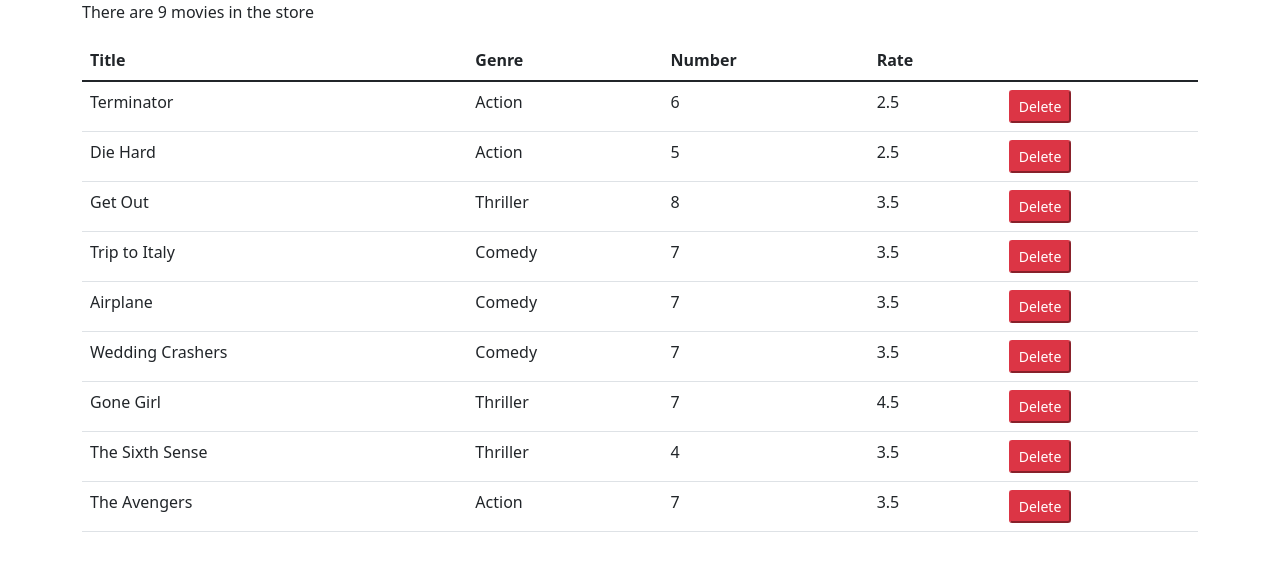
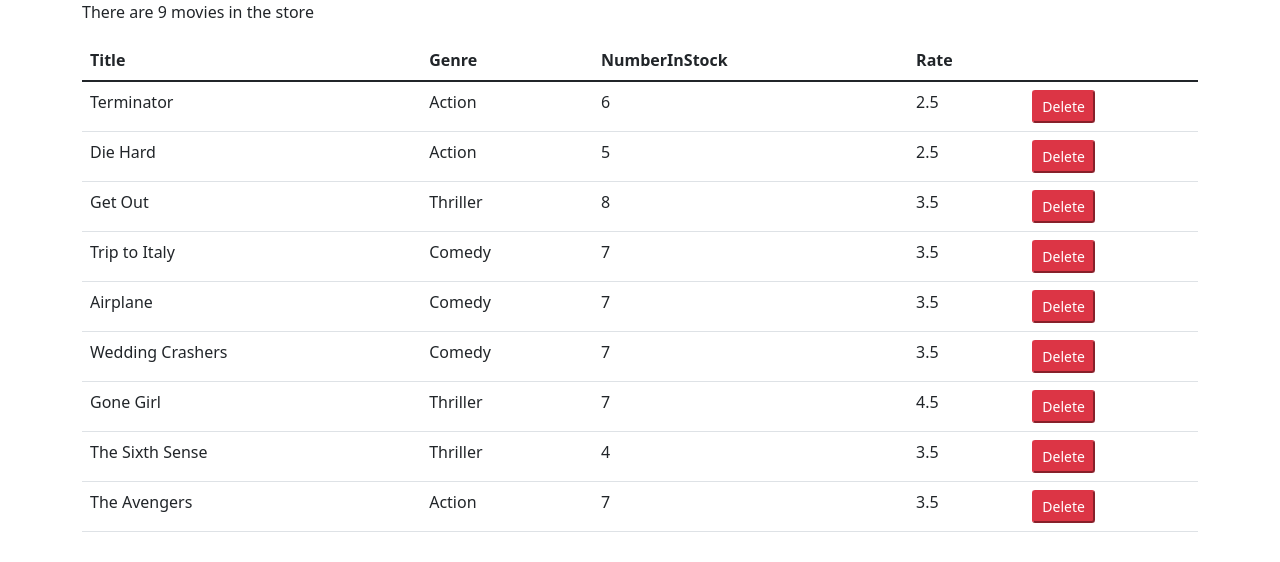
Before and after one commit to blackpapa/movie_store-react-app, a React (Create React App) app: page / in a window 1280 px wide. Shown: the top 562 px of the page. Built offline with nearby package versions, Linux system fonts and the light colour scheme.

Commit message:
Inilialize movies in the mount phase

```diff
--- a/src/components/movie.jsx
+++ b/src/components/movie.jsx
@@ -2,7 +2,12 @@
 import { getMovies } from "./../services/fakeMovieService";
 
 class Movie extends Component {
-  state = { movies: getMovies() };
+  state = { movies: [] };
+
+  componentDidMount() {
+    const movies = getMovies();
+    this.setState({ movies });
+  }
 
   handleDelete = (movie) => {
     const movies = this.state.movies.filter((m) => m._id !== movie._id);
@@ -20,7 +25,7 @@
             <tr>
               <th>Title</th>
               <th>Genre</th>
-              <th>Number</th>
+              <th>NumberInStock</th>
               <th>Rate</th>
               <th></th>
             </tr>
```
